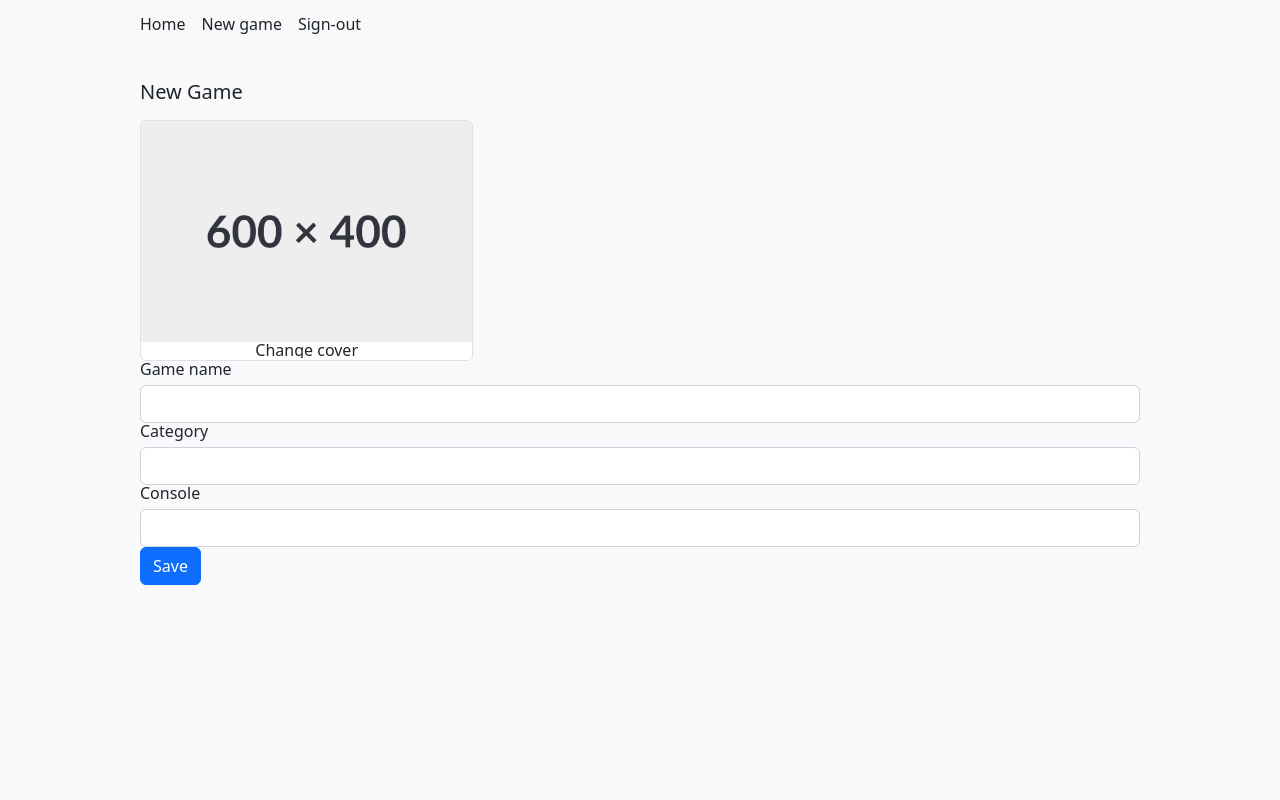
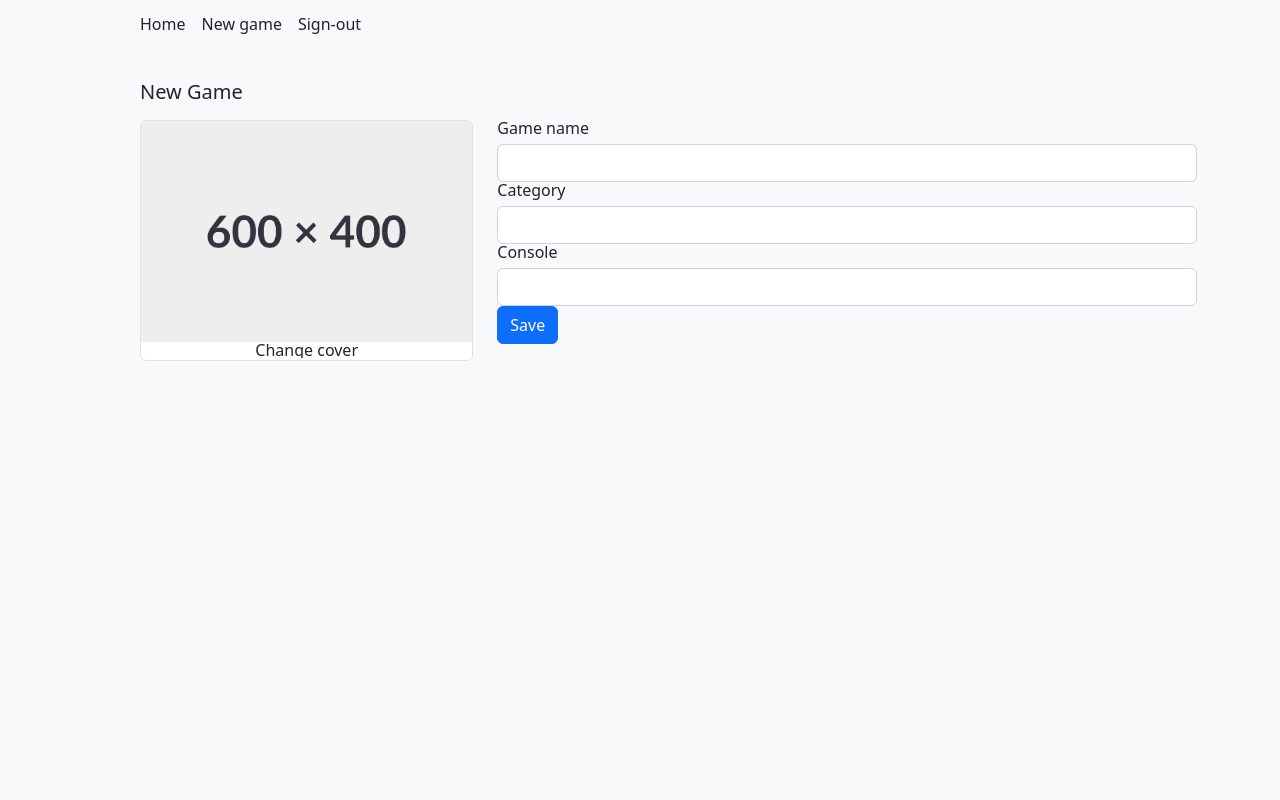
Before and after one commit to gregolly/gamelib-flask, a Flask app: page /new in a window 1280 px wide. Run offline with Flask 3, Linux system fonts and the light colour scheme; the visitor is signed in with stand-in values (Sample User, id 1); some libraries are stand-ins or nearby versions.

Commit message:
feat: refactor code

```diff
--- a/gamelib.py
+++ b/gamelib.py
@@ -1,14 +1,17 @@
 from flask import Flask
 from flask_sqlalchemy import SQLAlchemy
 from flask_wtf.csrf import CSRFProtect
+from flask_bcrypt import Bcrypt
 
 app = Flask(__name__)
 app.config.from_pyfile("config.py")
+bcrypt = Bcrypt(app)
 
 db = SQLAlchemy(app)
 csrf = CSRFProtect(app)
 
-from views import *
+from views_game import *
+from views_user import *
 
 if __name__ == '__main__':
     app.run(debug=True)
--- a/models.py
+++ b/models.py
@@ -1,5 +1,4 @@
 from gamelib import db
-
 class Games(db.Model):
     id = db.Column(db.Integer, primary_key=True, autoincrement=True)
     name = db.Column(db.String(50), nullable=False)
--- a/templates/form.html
+++ b/templates/form.html
@@ -1,7 +1,7 @@
 {% extends "template.html" %}
 
 {% block conteudo %}
-    <form action="{{ url_for('create_game')}}" method="post"  class="mt-3">
+    <form class="mt-3 d-flex gap-4" action="{{ url_for('create_game')}}" method="post">
         <figure class="img-thumbnail col-md-4">
             <img class="img-fluid" src="{{ url_for('image', filename='default-cover.jpg') }}" alt="">
             <figcaption>
@@ -13,15 +13,15 @@
         </figure>
         <fieldset>
             {{ form.csrf_token() }}
-            <div class="form-group">
+            <div class="form-group inputBox">
                 {{ form.name.label(class="form-label") }}
                 {{ form.name(class="form-control") }}
             </div>
-            <div class="form-group">
+            <div class="form-group inputBox">
                 {{ form.category.label(class="form-label") }}
                 {{ form.category(class="form-control") }}
             </div>
-            <div class="form-group">
+            <div class="form-group inputBox">
                 {{ form.console.label(class="form-label") }}
                 {{ form.console(class="form-control") }}
             </div>
--- a/templates/signin.html
+++ b/templates/signin.html
@@ -12,7 +12,7 @@
                 {{ form.password.label(class="form-label") }}
                 {{ form.password(class="form-control") }}
             </div>
-            <div class="form-group">
+            <div class="form-group buttons">
                 {{ form.login(class="btn btn-primary") }}
             </div>
         </form>
--- a/views.py
+++ b/views_game.py
@@ -1,43 +1,15 @@
-from models import Users, Games
+from models import Games
 from gamelib import app, db
 from flask import render_template, request, redirect, session, flash, url_for, send_from_directory
 from config import UPLOAD_PATH
 from helpers import recover_image, delete_file, GameForm, LoginForm
 import time
 
-@app.route('/')
-def index():
-    next = request.args.get('next')
-    form = LoginForm()
-    return render_template('signin.html', next=next, form=form)
-
 @app.route('/home')
 def sign_in():
     games = Games.query.order_by(Games.id)
     return render_template('list.html', title='Games', games=games)
 
-@app.route('/authentication', methods=['POST'])
-def authentication():
-    form = LoginForm(request.form)
-    user = Users.query.filter_by(nickname=form.username.data).first()
-    if user:
-        if form.password.data == user.password:
-            session['user_logged_in'] = user.name
-            flash(f"User has been logged in successfully")
-            return redirect("index")
-    if '123' == form.password.data:
-        username = session['user_logged_in'] = form.username.data
-        flash(f"User {username} has been logged in successfully")
-        return redirect('home')
-    else:
-        flash(f"Not authenticated")
-        return redirect(url_for('signin'))
-
-@app.route('/logout')
-def logout():
-    session['user_logged_in'] = None
-    flash('Logout has been done successfully')
-    return redirect(url_for("index"))
 
 @app.route('/new')
 def new():
```
Also changed, not shown: create_db.py (+5 -3 lines), templates/edit.html (+5 -5 lines), views_user.py (added, +30 -0 lines).
